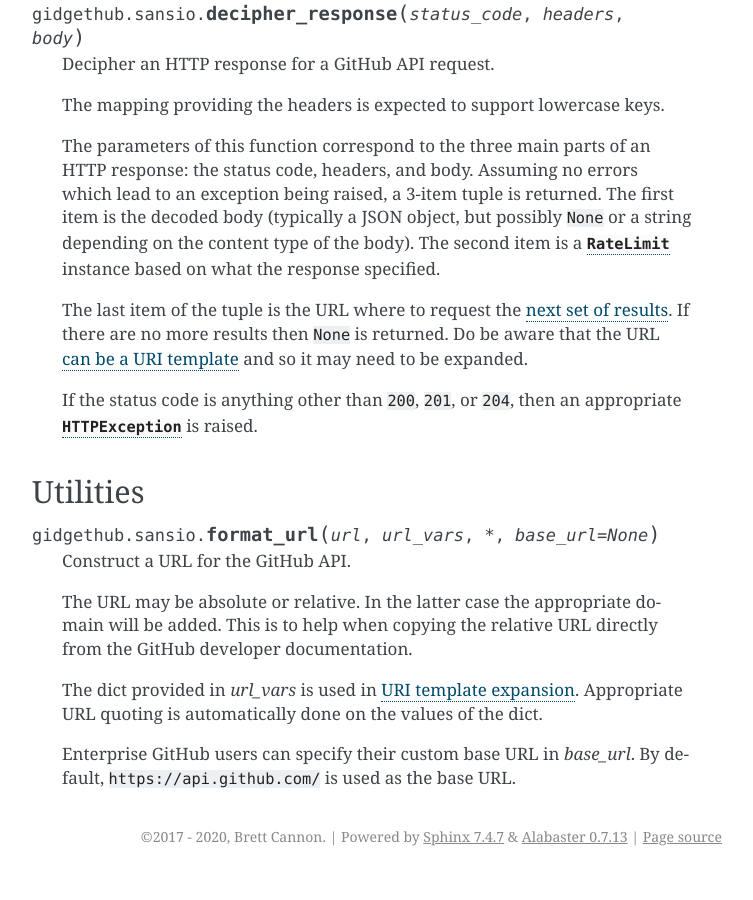
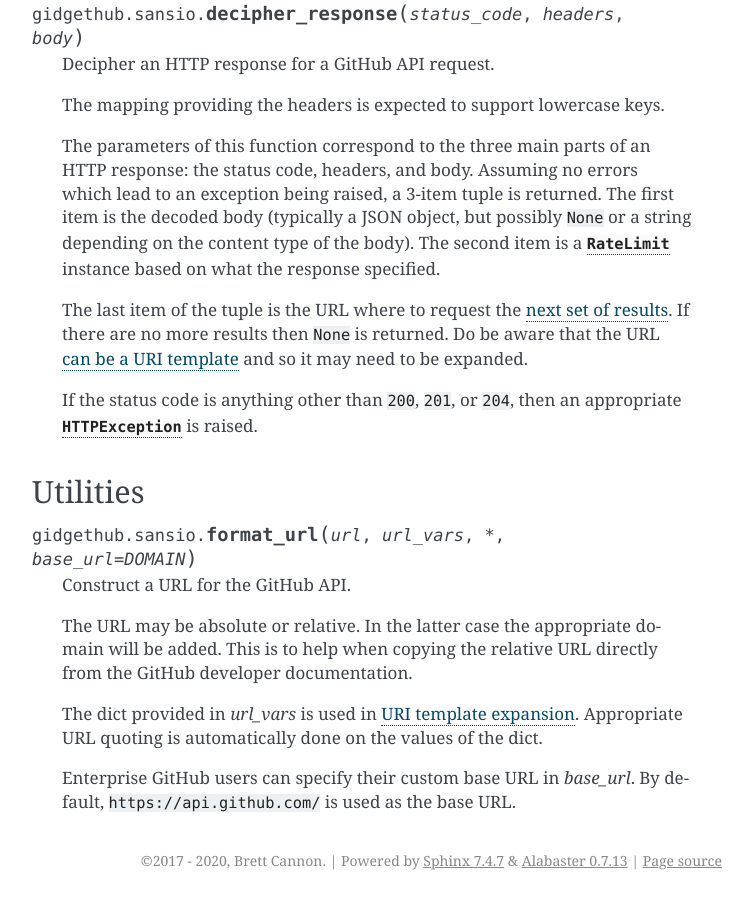
Before and after one commit to gidgethub/gidgethub, a Sphinx documentation site: the page built from docs/sansio.rst, in a window 1280 px wide and 900 px high, scrolled down 4048 px. Shown: the whole window, without its empty margins (388-1141 px from the left). Built offline with Sphinx 7.4.7, drawn with Linux system fonts in a browser that asks for light colours; pages that are not in the unit, such as notebooks, are missing from menus; before the commit the page ends 4924 px from its top, so only the background shows below that.

Commit message:
Default the base_url to sansio.DOMAIN. Update docs.

```diff
--- a/docs/abc.rst
+++ b/docs/abc.rst
@@ -24,7 +24,7 @@ does not require an update to the library, allowing one to use
 experimental APIs without issue.
 
 
-.. class:: GitHubAPI(requester, *, oauth_token=None, cache=None, base_url=None)
+.. class:: GitHubAPI(requester, *, oauth_token=None, cache=None, base_url=sansio.DOMAIN)
 
     Provide an :py:term:`abstract base class` which abstracts out the
     HTTP library being used to send requests to GitHub. The class is
--- a/docs/sansio.rst
+++ b/docs/sansio.rst
@@ -242,7 +242,7 @@ that are provided to you. Continuing from the example in the Requests_ section::
 Utilities
 ---------
 
-.. function:: format_url(url, url_vars, *, base_url=None)
+.. function:: format_url(url, url_vars, *, base_url=DOMAIN)
 
     Construct a URL for the GitHub API.
 
```
Also changed, not shown: 1 other file.
